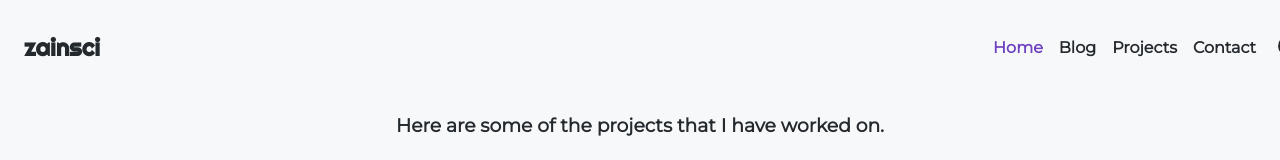
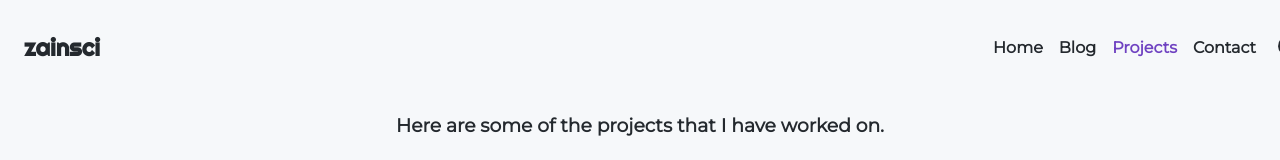
Before and after one commit to zainsci/zainsci.dev, a Next.js app: page /projects in a window 1280 px wide. Shown: the top 160 px of the page. Built offline with nearby package versions, Linux system fonts and the light colour scheme.

Commit message:
Add Active Link

```diff
--- a/components/header.js
+++ b/components/header.js
@@ -2,6 +2,14 @@ import Link from "next/link";
 import Toggler from "./toggler";
 
 const Header = () => {
+  let active;
+
+  if (typeof window !== "undefined") {
+    active = window.location.pathname;
+  } else {
+    active = "/";
+  }
+
   return (
     <header className="header">
       <h2 className="zainsci">zainsci</h2>
@@ -9,7 +17,9 @@ const Header = () => {
         <ul className="nav__list">
           <li className="nav__item">
             <Link href="/">
-              <a className="nav__link active">Home</a>
+              <a className={"nav__link" + (active === "/" ? " active" : "")}>
+                Home
+              </a>
             </Link>
           </li>
           <li className="nav__item">
@@ -19,12 +29,24 @@ const Header = () => {
           </li>
           <li className="nav__item">
             <Link href="/projects">
-              <a className="nav__link">Projects</a>
+              <a
+                className={
+                  "nav__link" + (active === "/projects" ? " active" : "")
+                }
+              >
+                Projects
+              </a>
             </Link>
           </li>
           <li className="nav__item">
             <Link href="/contact">
-              <a className="nav__link">Contact</a>
+              <a
+                className={
+                  "nav__link" + (active === "/contact" ? " active" : "")
+                }
+              >
+                Contact
+              </a>
             </Link>
           </li>
           <li className="nav__item">
```
